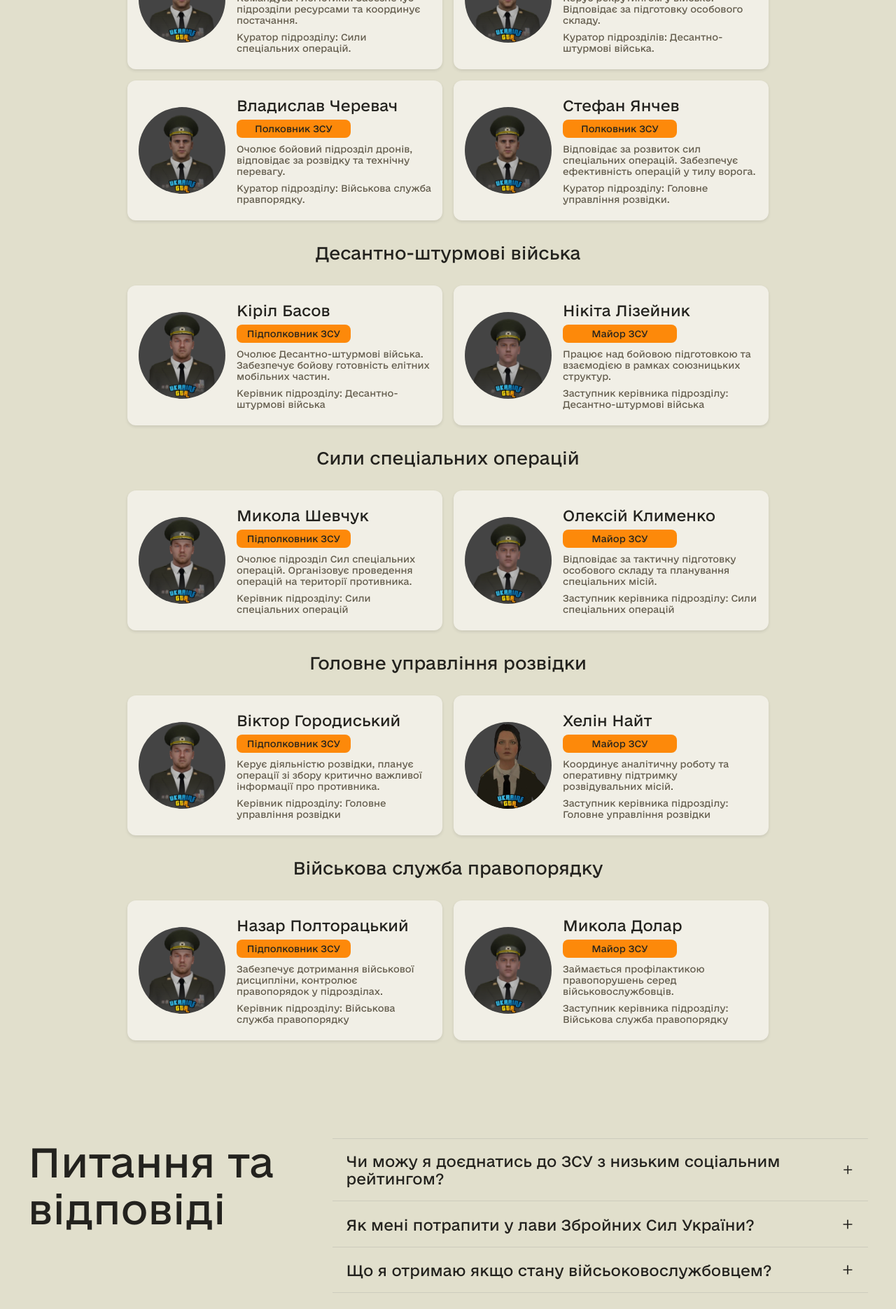
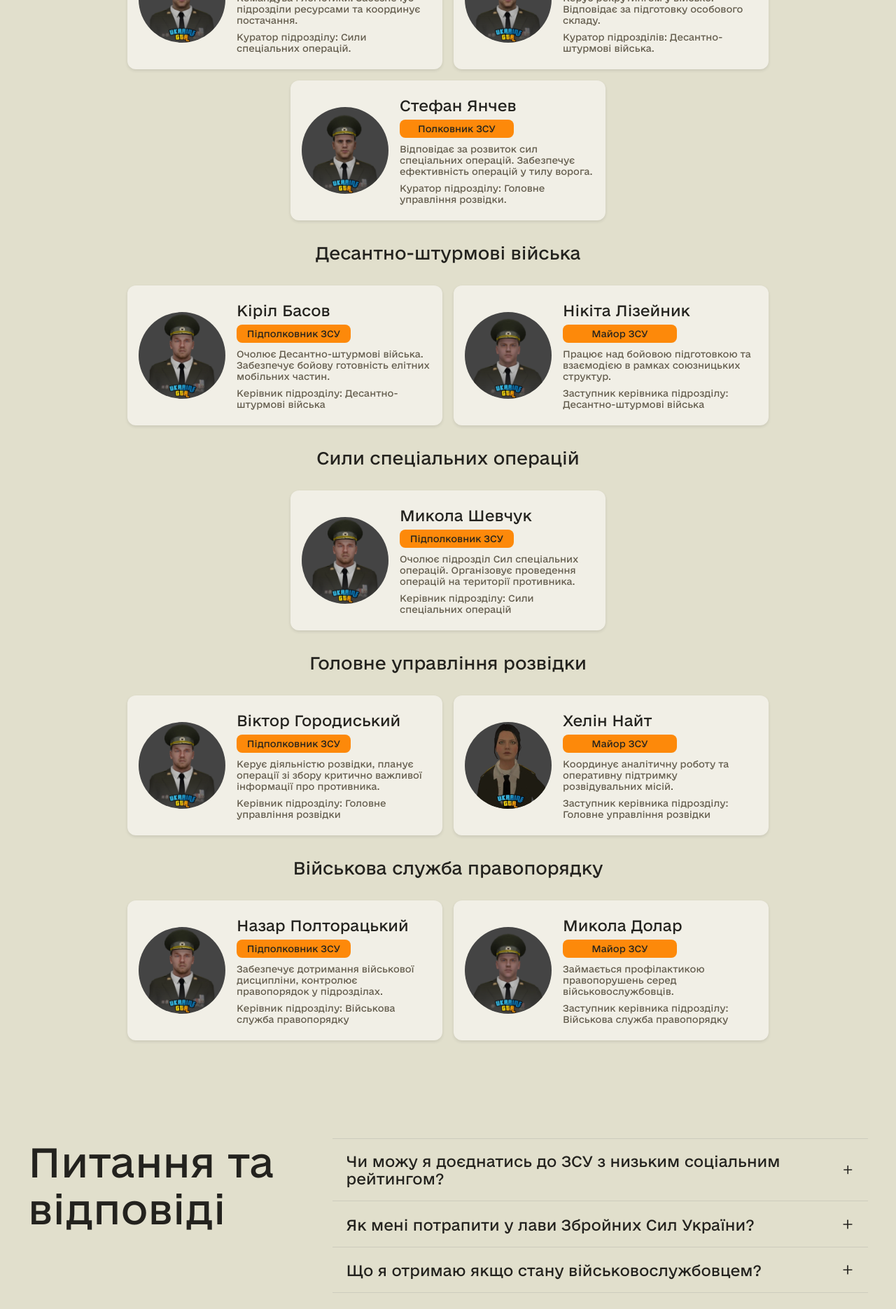
Before and after one commit to greatpersonn/ugra.army.01, a React app: page / in a window 1280 px wide. Shown: the part 2240-4111 px from the top of the page at 70% size. Built offline with nearby package versions, Linux system fonts and the light colour scheme; the HTML template or start-up script is replaced by a standard one.

Commit message:
updated info by army, fix a small errors

```diff
--- a/src/components/organisms/LeadershipSection.jsx
+++ b/src/components/organisms/LeadershipSection.jsx
@@ -26,19 +26,19 @@ const leadershipStructure = [
         avatar: require('../../assets/images/colonel.png'),
       },
       {
-        name: 'Богдан Николенко',
+        name: 'Богдан Неколенко',
         rank: 'Полковник ЗСУ',
         role: 'Керує рекрутингом у військо. Відповідає за підготовку особового складу.',
         head: 'Куратор підрозділів: Десантно-штурмові війська.',
         avatar: require('../../assets/images/colonel.png'),
       },
-      {
-        name: 'Владислав Черевач',
-        rank: 'Полковник ЗСУ',
-        role: 'Очолює бойовий підрозділ дронів, відповідає за розвідку та технічну перевагу.',
-        head: 'Куратор підрозділу: Військова служба правпорядку.',
-        avatar: require('../../assets/images/colonel.png'),
-      },
+      // {
+      //   name: 'Актуальне місце',
+      //   rank: 'Полковник ЗСУ',
+      //   role: 'Очолює бойовий підрозділ дронів, відповідає за розвідку та технічну перевагу.',
+      //   head: 'Куратор підрозділу: Військова служба правпорядку.',
+      //   avatar: require('../../assets/images/colonel.png'),
+      // },
       {
         name: 'Стефан Янчев',
         rank: 'Полковник ЗСУ',
@@ -77,13 +77,13 @@ const leadershipStructure = [
         head: 'Керівник підрозділу: Сили спеціальних операцій',
         avatar: require('../../assets/images/pre_colonel.png'),
       },
-      {
-        name: 'Олексій Клименко',
-        rank: 'Майор ЗСУ',
-        role: 'Відповідає за тактичну підготовку особового складу та планування спеціальних місій.',
-        head: 'Заступник керівника підрозділу: Сили спеціальних операцій',
-        avatar: require('../../assets/images/major.png'),
-      },
+      // {
+      //   name: 'Актуальне місце',
+      //   rank: 'Майор ЗСУ',
+      //   role: 'Відповідає за тактичну підготовку особового складу та планування спеціальних місій.',
+      //   head: 'Заступник керівника підрозділу: Сили спеціальних операцій',
+      //   avatar: require('../../assets/images/major.png'),
+      // },
     ],
   },
   {
--- a/src/config/sectionContent.js
+++ b/src/config/sectionContent.js
@@ -19,11 +19,11 @@ const faqItems = [
     answer: 'Потрапити ви можете декількома шляхами: отримайте повістку або прийдіть на співбесіду у військомат. З собою необхідно мати паспорт і медичну карту. У військоматі потрібно буде пройти співбесіду.',
   },
   {
-    question: 'Що я отримаю якщо стану війсьоковослужбовцем?',
+    question: 'Що я отримаю якщо стану військовослужбовцем?',
     answer: 'Безкоштовне лікування, достойне грошове забезпечення, оновленний соціальний статус і підтримка зі сторони держави. Вас забезпечать формою, багаторазовим харчуванням, дружній колектив, який ніколи не підведе і завжди підтримає.'
   },
   {
-    question: 'Куди звернутись про правопорушення війсьоковслужбовців?',
+    question: 'Куди звернутись про правопорушення військовослужбовців?',
     answer: 'Зверніться до ВСП - військової служби правопорядку, надайте їм докази та опишіть ситуацію, залиште свої контактні дані. Служба Правопорядку - зареєструє справу і буде проводити розслідування. Як наслідок - ви отримаєте дзвінок і вам повідомлять по рішення.'
   },
   {
```
